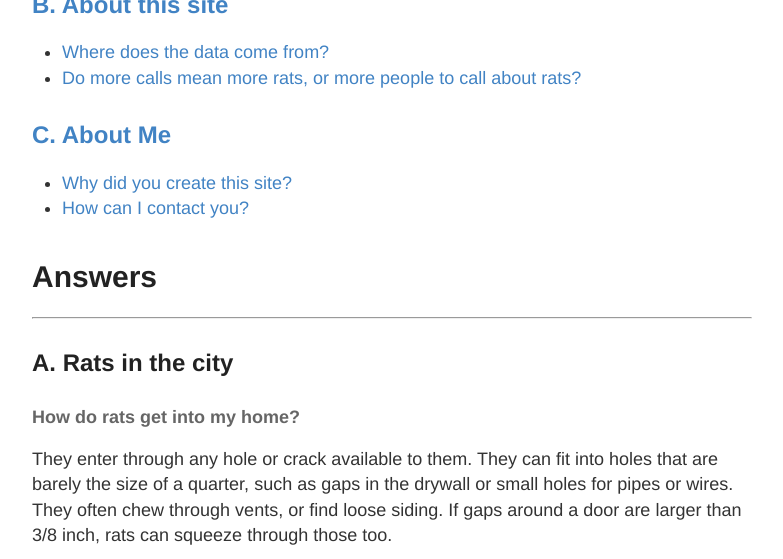
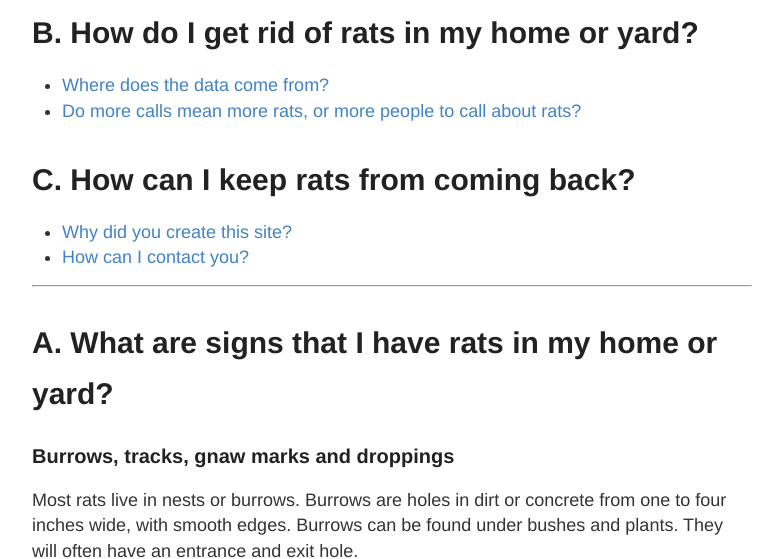
Before and after one commit to DanielHadley/ratmaps, a Jekyll site: the page built from control.md, in a window 1280 px wide and 1400 px high, scrolled down 432 px, cut to the strip 0-559 px from the top of the window. Shown: the whole strip, without its empty margins (248-1031 px from the left). Built offline with Jekyll 4.4.1, drawn with Linux system fonts in a browser that asks for light colours; comment, search, counter and statistics services are not loaded; some of the changed text lies outside the part shown.

```diff
--- a/_layouts/default.html
+++ b/_layouts/default.html
@@ -35,7 +35,7 @@
             <a href="{{ site.baseurl }}/">Blog</a>
             <a href="{{ site.baseurl }}/cities">Cities</a>
             <a href="{{ site.baseurl }}/stats">Rat.Stats</a>
-            <a href="{{ site.baseurl }}/rat-control">Rat.Control</a>
+            <a href="{{ site.baseurl }}/control">Rat.Control</a>
           </nav>
         </header>
       </div>
--- a/rat-control.md
+++ b/control.md
@@ -5,51 +5,48 @@ permalink: /rat-control/
 ---
 
 
-## [A. How do I find and get rid of rats?](#rats-in-the-home)
+# [A. What are signs that I have rats in my home or yard?](#rats-in-the-home)
 
-  + [How do rats get into my home?](#home)
-  + [Do I have rats in my home now?](#do-home)
-  + [What do rats eat in the city?](#eat-what)
-  + [How can I report a rat to my city or town?](#report)
+  + [Burrows, tracks, gnaw marks and droppings](#signs)
+  + [Clusters of sightings](#clusters)
 
-
-## [B. About this site](#about-rat-maps)
+# [B. How do I get rid of rats in my home or yard?](#about-rat-maps)
 
   + [Where does the data come from?](#where-data)
   + [Do more calls mean more rats, or more people to call about rats?](#more-calls-mean)
 
 
-## [C. About Me](#about-me)
+# [C. How can I keep rats from coming back?](#about-me)
 
   + [Why did you create this site?](#why)
   + [How can I contact you?](#contact)
 
 
-# Answers
 
 ****
 
-## A. Rats in the city <a id="rats-in-the-home"></a>
+# A. What are signs that I have rats in my home or yard? <a id="rats-in-the-home"></a>
 
-#### How do rats get into my home? <a id="home"></a>
-
-They enter through any hole or crack available to them. They can fit into holes that are barely the size of a quarter, such as gaps in the drywall or small holes for pipes or wires. They often chew through vents, or find loose siding. If gaps around a door are larger than 3/8 inch, rats can squeeze through those too.
-
-In the scariest cases, rats can even climb up through toilet plumbing, as [this nightmare-inducing gif illustrates](http://img0.joyreactor.com/pics/post/gif-rat-toilet-662598.gif).
-
-It is common for overgrowth and debris to block entry sites from a homeowner's view. That is why it is important to clear debris and inspect for possible entry sites on a semi regular basis.
-
-
-#### Do I have rats in my home now? <a id="do-home"></a>
+### Burrows, tracks, gnaw marks and droppings <a id="signs"></a>
 
 Most rats live in nests or burrows. Burrows are holes in dirt or concrete from one to four inches wide, with smooth edges. Burrows can be found under bushes and plants. They will often have an entrance and exit hole.
 
 ![signs that rats are in your home](http://googledrive.com/host/0BxOPuM_gK7bqUW85bjZUd1UwTGs/faqs/Signs_that_rats_are_in_your_home.png)
 
-Other signs your property may be infested include rat droppings,  holes and gnaw marks on wood and plastic trash barrels, and signs of runways on walls or grass.  Rats run along the same path many times a day, leaving dark greasy track marks along walls and worn down paths in grass.
+Other signs your property may be infested include
+
++ rat droppings
++ chewed holes in walls, doors, or floors
++ holes and gnaw marks on trash barrels
++ holes in bags of pet food, trash, or bird seed
++ signs of runways on walls or grass.
+
+Rats run along the same path many times a day, leaving dark greasy track marks along walls and worn down paths in grass.
 
 
-#### What do rats eat in the city? <a id="eat-what"></a>
+### Clusters of sightings <a id="clusters"></a>
+
+If your city is one that is [featured on Rat Maps](ratmaps.com/cities), you may be able to visually inspect the maps to look for clusters of sightings in your neighborhood. A group of several sightings may indicate that rodents are prevalent in a certain neighborhood. It may also mean that people are very proactive about calling the city to report rats, so be sure to check for other signs before assuming that your house has a problem.
 
 Mainly human trash, although they also eat pet food and pet waste, fruit from trees, and even other rats in hard times. They have been known to [develop a taste for familiar foods](http://nymag.com/daily/intelligencer/2013/03/new-york-city-rats-wont-eat-just-anything.html).
 
```
Also changed, not shown: _posts/2015-03-09-NYC-Rats.md (added, +10 -0 lines).
